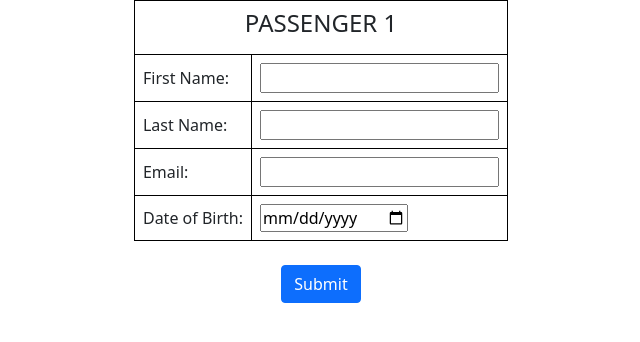
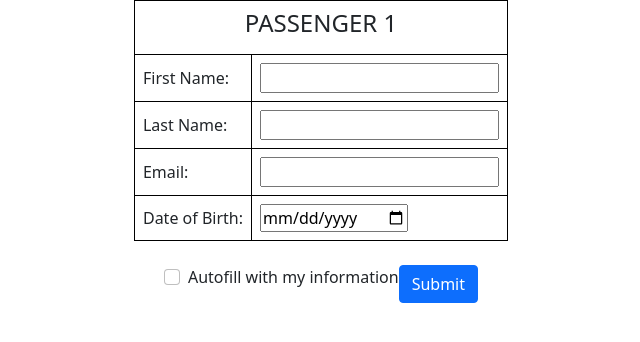
Before and after one commit to mei-sean/Northwest, a Django app: page /passenger_info/1/ in a window 1280 px wide. Shown: the part 56-398 px from the top of the page, without its empty margins (319-959 px from the left). Run offline with Django 4.2, Linux system fonts and the light colour scheme; the visitor is signed in with stand-in values (Sample User, id 1); some libraries are stand-ins or nearby versions.

Commit message:
Added autofill feature

```diff
--- a/reservations/templates/reservations/passenger_information.html
+++ b/reservations/templates/reservations/passenger_information.html
@@ -13,7 +13,7 @@
 </style>
 
 <div class="d-flex justify-content-center">
-    <form method="post">
+    <form method="post" id="passenger-form">
         {% csrf_token %}
         {% for ticket in ticket_range %}
     <table>
@@ -40,8 +40,37 @@
     <br>
 {% endfor %}
         <div class="d-flex justify-content-center">
+            <div class="form-check mb-2">
+                <input class="form-check-input" type="checkbox" id="autofill" name="autofill" onchange="autofillData()">
+                <label class="form-check-label" for="autofill">
+                  Autofill with my information
+                </label>
+            </div>
             <button type="submit" class='btn btn-primary'>Submit</button>
         </div>
     </form>
 </div>
+
+<script>
+  function autofillData() {
+    var autofillCheckbox = document.getElementById('autofill');
+    var firstNameInput = document.getElementById('first_name1');
+    var lastNameInput = document.getElementById('last_name1');
+    var emailInput = document.getElementById('email1');
+    var dobInput = document.getElementById('dob1');
+
+    if (autofillCheckbox.checked) {
+      firstNameInput.value = "{{ user.first_name }}";
+      lastNameInput.value = "{{ user.last_name }}";
+      emailInput.value = "{{ user.email }}";
+      dobInput.value = "{{ user.date_of_birth|date:'Y-m-d' }}";
+    } else {
+      firstNameInput.value = "";
+      lastNameInput.value = "";
+      emailInput.value = "";
+      dobInput.value = "";
+    }
+  }
+</script>
+
 {% endblock %}
```
